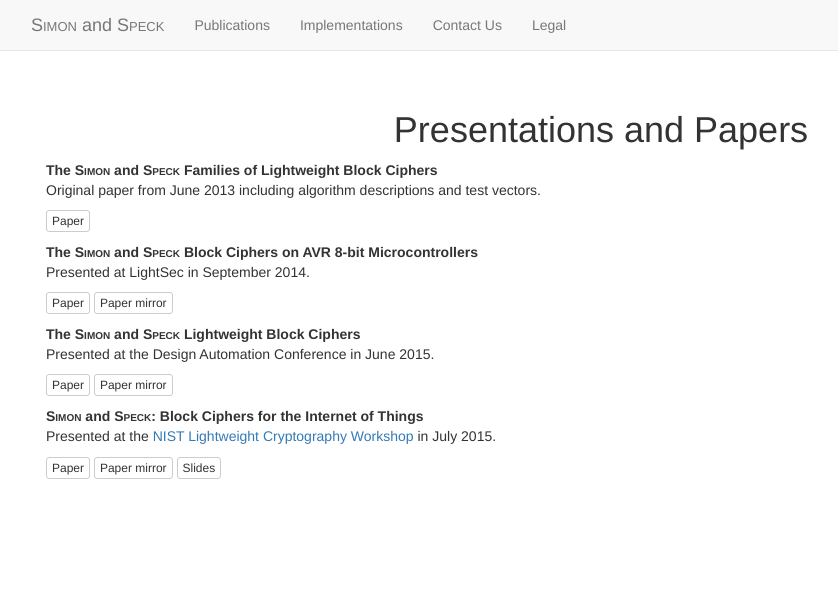
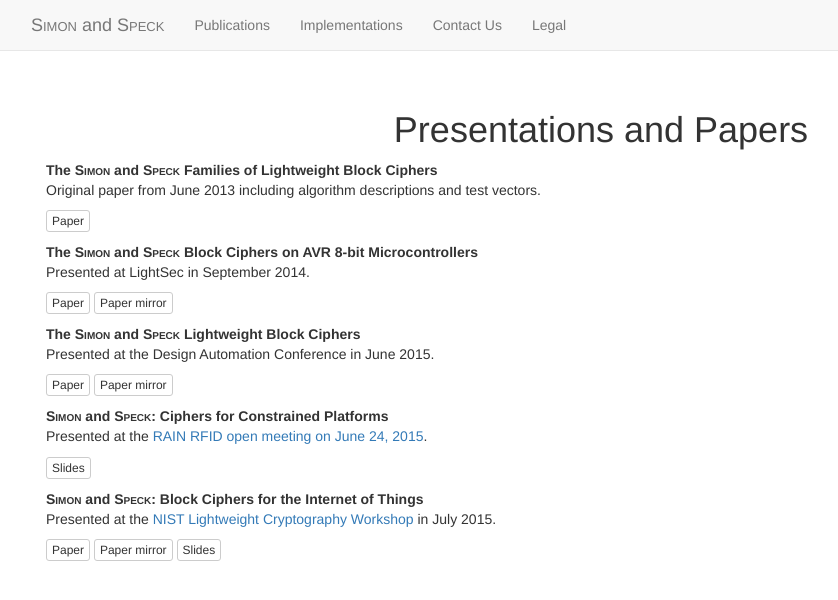
Before and after one commit to nsacyber/simon-speck, a Jekyll site: the page built from publications/index.html, in a window 1280 px wide. Shown: the top 600 px of the page, without its empty margins (39-877 px from the left). Built offline with Jekyll 4.4.1, drawn with Linux system fonts in a browser that asks for light colours; nearby versions of some CDN libraries.

Commit message:
Add RAIN RFID presentation

```diff
--- a/_data/pubs.yml
+++ b/_data/pubs.yml
@@ -19,6 +19,13 @@
   alt_description: IEEE Xplore
   slide_url:
 
+- title: "SIMON and SPECK: Ciphers for Constrained Platforms"
+  description: Presented at the <a href="http://rainrfid.org">RAIN RFID</a> <a href="http://rainrfid.org/resources/rain-meetings/portland-or-2015-06-24/">open meeting on June 24, 2015</a>.
+  url:
+  alt_url:
+  alt_description:
+  slide_url: "http://rainrfid.org/wp-content/uploads/2015/07/Wingers-RAINRFID.pdf"
+
 - title: "SIMON and SPECK: Block Ciphers for the Internet of Things"
   description: Presented at the <a href="http://www.nist.gov/itl/csd/ct/lwc_workshop2015.cfm">NIST Lightweight Cryptography Workshop</a> in July 2015.
   url: "https://eprint.iacr.org/2015/585.pdf"
--- a/publications/index.html
+++ b/publications/index.html
@@ -32,7 +32,9 @@
   <dd>
   <p>{{ pub.description }}</p>
   <p>
+  {% if pub.url %}
   <a class="btn btn-default btn-xs" href="{{ pub.url }}" role="button">Paper</a>
+  {% endif %}
   {% if pub.alt_url %}
   <a class="btn btn-default btn-xs" href="{{ pub.alt_url }}" role="button">Paper mirror</a>
   {% endif %}
```
